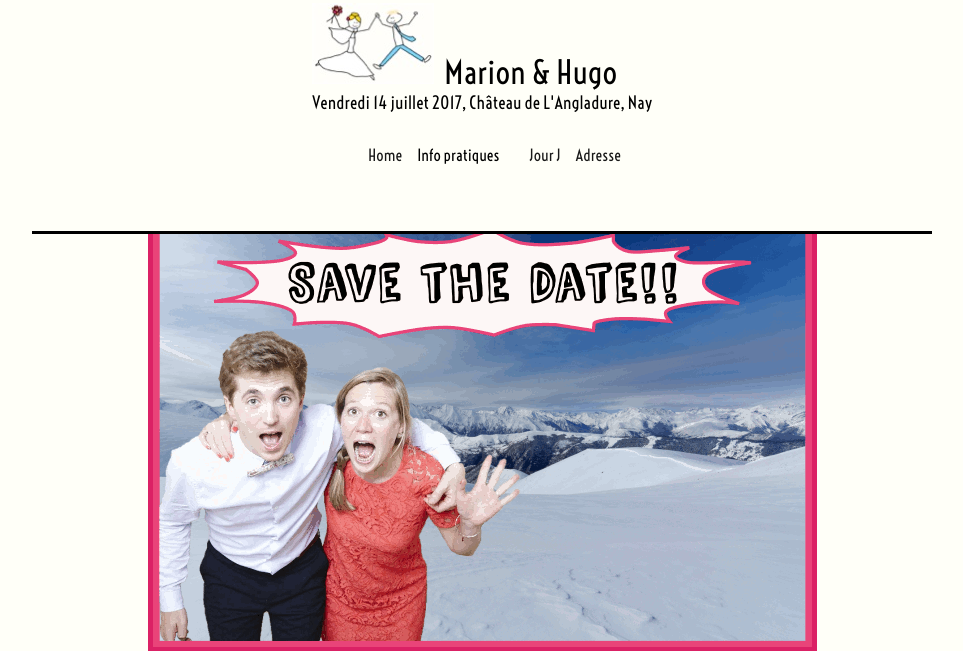
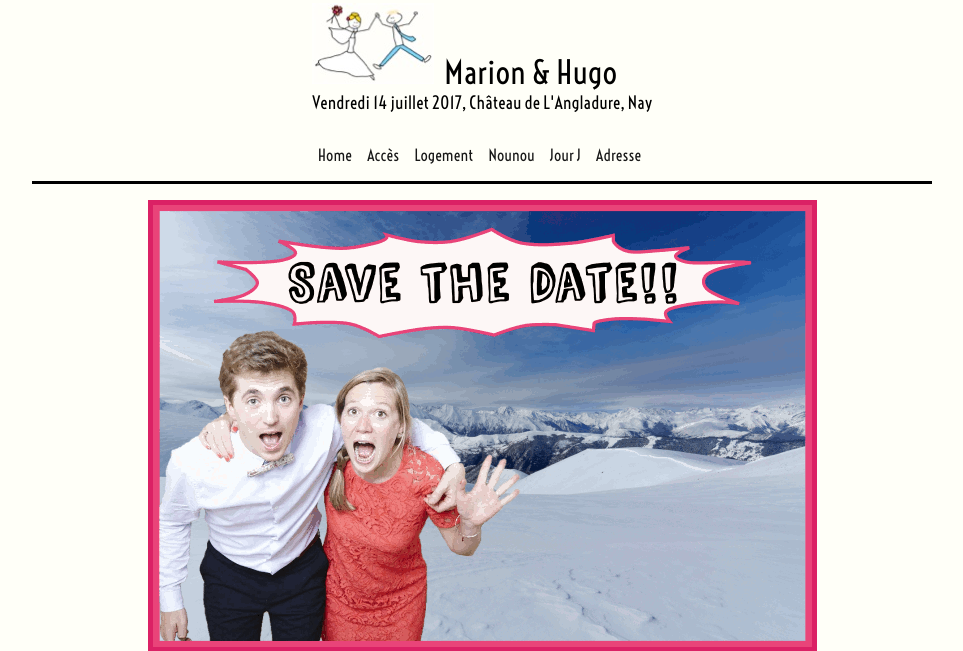
Before and after one commit to Catounette/site_mariage, a Django app: page /blog/home in a window 1280 px wide. Shown: the top 651 px of the page, without its empty margins (158-1121 px from the left). Run offline with Django 3.2, Linux system fonts and the light colour scheme.

Commit message:
second comit

```diff
--- a/blog/static/css/styleMH6.css
+++ b/blog/static/css/styleMH6.css
@@ -112,8 +112,9 @@ nav ul
     list-style-type: none;
     display: flex;
     flex-direction:row;
-    padding-bottom: 50px;
-    position:relative
+    padding-bottom: 0px;
+    margin-left:-30px;
+    padding-left:-30px;
 }
 
 nav ul li
--- a/site_mariage/settings.py
+++ b/site_mariage/settings.py
@@ -26,7 +26,7 @@ SECRET_KEY = '__7+ht!x8hl%i-ofckhd(8doe0iq2_01ayzqpwtfmiy@s-dnuk'
 # SECURITY WARNING: don't run with debug turned on in production!
 DEBUG = True
 
-ALLOWED_HOSTS = []
+ALLOWED_HOSTS = ['marionandhugo.pythonanywhere.com']
 
 
 # Application definition
--- a/templates/base.html
+++ b/templates/base.html
@@ -21,14 +21,10 @@
       <nav>
         <ul>
           <li><a href="/blog/home">Home</a></li>
-          <li>Info pratiques
-            <ul>
-              <li><a href="/blog/transportEtAcces">Accès</a></li>
-              <li><a href="/blog/logement">Logement</a></li>
-              <li><a href="/blog/nounou">Nounou</a></li>
-            </ul>
-          </li>
-          <li><li><a href="/blog/infoPratiques">Jour J</a></li>
+          <li><a href="/blog/transportEtAcces">Accès</a></li>
+          <li><a href="/blog/logement">Logement</a></li>
+          <li><a href="/blog/nounou">Nounou</a></li>
+          <li><a href="/blog/infoPratiques">Jour J</a></li>
           <li><a href="/blog/adresse">Adresse</a></li>
         </ul>
       </nav>
```
